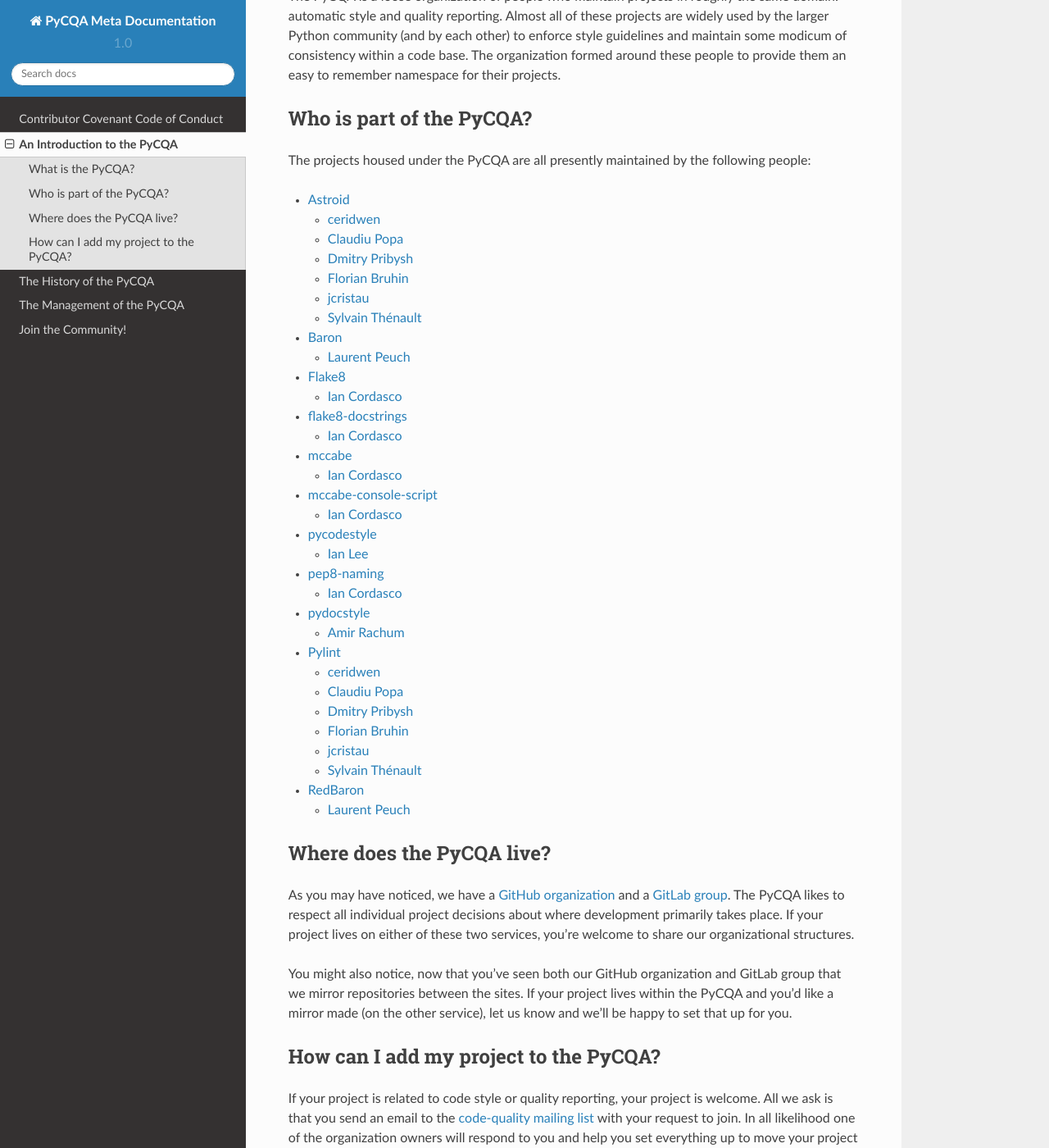
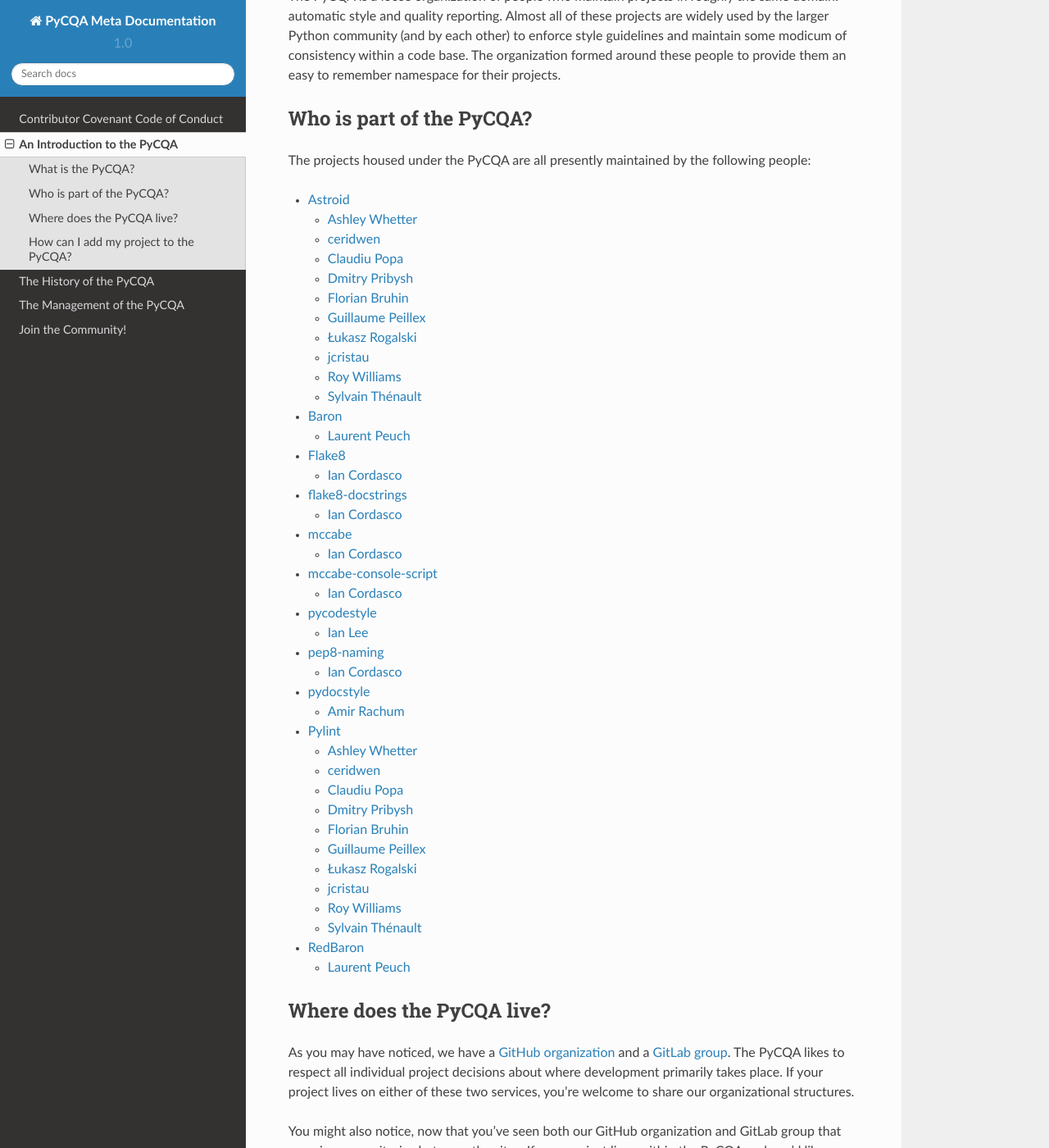
Before and after one commit to PyCQA/meta, a Sphinx documentation site: the page built from source/introduction.rst, in a window 1280 px wide and 1400 px high, scrolled down 328 px. Shown: the whole window at 82% size. Built offline with Sphinx 7.4.7 and the Read the Docs theme 2.0.0, drawn with Linux system fonts in a browser that asks for light colours.

Commit message:
Add missing pylint & astroid committers

```diff
--- a/source/introduction.rst
+++ b/source/introduction.rst
@@ -27,6 +27,8 @@
 
 - `Astroid <https://github.com/pycqa/astroid>`_
 
+  * `Ashley Whetter <https://github.com/awhetter>`_
+
   * `ceridwen <https://github.com/ceridwen>`_
 
   * `Claudiu Popa <https://github.com/PCManticore>`_
@@ -35,7 +37,13 @@
 
   * `Florian Bruhin <https://github.com/The-Compiler>`_
 
+  * `Guillaume Peillex <https://github.com/hippo91>`_
+
+  * `Łukasz Rogalski <https://github.com/rogalski>`_
+
   * `jcristau <https://github.com/jcristau>`_
+
+  * `Roy Williams <https://github.com/rowillia>`_
 
   * `Sylvain Thénault <https://github.com/sthenault>`_
 
@@ -73,6 +81,8 @@
 
 - `Pylint <https://github.com/pycqa/pylint>`_
 
+  * `Ashley Whetter <https://github.com/awhetter>`_
+
   * `ceridwen <https://github.com/ceridwen>`_
 
   * `Claudiu Popa <https://github.com/PCManticore>`_
@@ -81,7 +91,13 @@
 
   * `Florian Bruhin <https://github.com/The-Compiler>`_
 
+  * `Guillaume Peillex <https://github.com/hippo91>`_
+
+  * `Łukasz Rogalski <https://github.com/rogalski>`_
+
   * `jcristau <https://github.com/jcristau>`_
+
+  * `Roy Williams <https://github.com/rowillia>`_
 
   * `Sylvain Thénault <https://github.com/sthenault>`_
 
```
